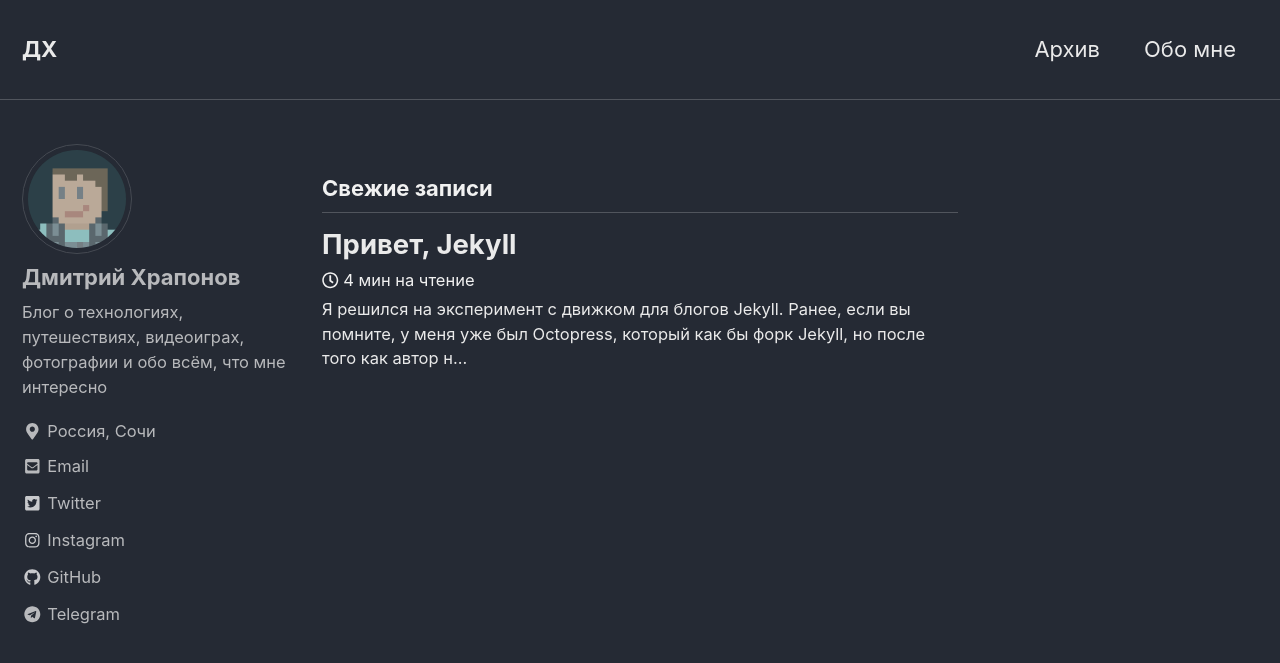
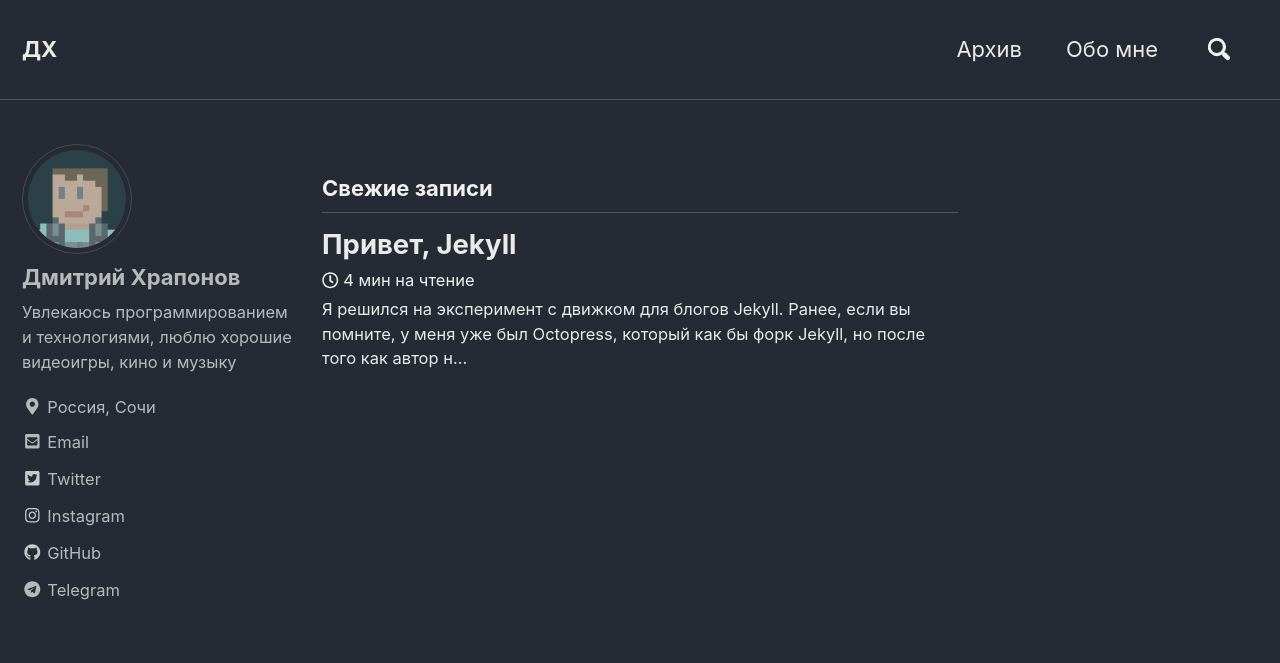
Before and after one commit to CatcherITGF/jekyll, a Jekyll site: the page built from index.html, in a window 1280 px wide and 900 px high. Shown: the top 663 px of the window. Built offline with Jekyll 4.4.1, drawn with Linux system fonts in a browser that asks for light colours; nearby versions of some CDN libraries; the list of posts is cut into pages by our own code.

Commit message:
add default cover

```diff
--- a/_config.yml
+++ b/_config.yml
@@ -13,10 +13,10 @@
 title_separator          : "-"
 name                     : "Дмитрий Храпонов"
 description              : "Авторский проект Дмитрия Храпонова"
-url                      : # the base hostname & protocol for your site e.g. "https://mmistakes.github.io"
+url                      : https://snupt.github.io # the base hostname & protocol for your site e.g. "https://mmistakes.github.io"
 baseurl                  : # the subpath of your site, e.g. "/blog"
 repository               : "snupt/snupt.github.io" # GitHub username/repo-name e.g. "mmistakes/minimal-mistakes"
-teaser                   : # path of fallback teaser image, e.g. "/assets/images/500x300.png"
+teaser                   : "/assets/images/general/cover.png" # path of fallback teaser image, e.g. "/assets/images/500x300.png"
 # breadcrumbs              : true # true, false (default)
 words_per_minute         : 150
 comments:
@@ -51,7 +51,7 @@
   secret                 :
 atom_feed:
   path                   : # blank (default) uses feed.xml
-search                   : # true, false (default)
+search                   : true # true, false (default)
 
 # SEO Related
 google_site_verification :
@@ -66,7 +66,7 @@
   username               :
   app_id                 :
   publisher              :
-og_image                 : # Open Graph/Twitter default site image
+og_image                 : /assets/images/general/cover.png # Open Graph/Twitter default site image
 # For specifying social profiles
 # - https://developers.google.com/structured-data/customize/social-profiles
 social:
@@ -84,8 +84,8 @@
 # Site Author
 author:
   name             : "Дмитрий Храпонов"
-  avatar           : "/assets/avatar/avatar.png" # path of avatar image, e.g. "/assets/images/bio-photo.jpg"
-  bio              : "Блог о технологиях, путешествиях, видеоиграх, фотографии и обо всём, что мне интересно"
+  avatar           : "/assets/images/general/avatar.png" # path of avatar image, e.g. "/assets/images/bio-photo.jpg"
+  bio              : "Увлекаюсь программированием и технологиями, люблю хорошие видеоигры, кино и музыку"
   location         : "Россия, Сочи"
   email            : "snupt@snupt.com"
   uri              :
@@ -144,7 +144,6 @@
   - README
   - tmp
   - Makefile
-  - clean.sh
   - staticman.yml
   - banner.js
   - /docs # ignore Minimal Mistakes /docs
@@ -184,10 +183,10 @@
 
 
 # Outputting
-permalink: /:title/ #/:categories/:title/
+permalink: /:categories/:title/ #/:categories/:title/
 paginate: 5 # amount of posts to show
 paginate_path: /page:num/
-timezone: # https://en.wikipedia.org/wiki/List_of_tz_database_time_zones
+timezone: Europe/Moscow # https://en.wikipedia.org/wiki/List_of_tz_database_time_zones
 
 
 # Plugins (previously gems:)
```
Also changed, not shown: assets/images/general/avatar.png (renamed from assets/avatar/avatar.png), assets/images/general/cover.png (added).
